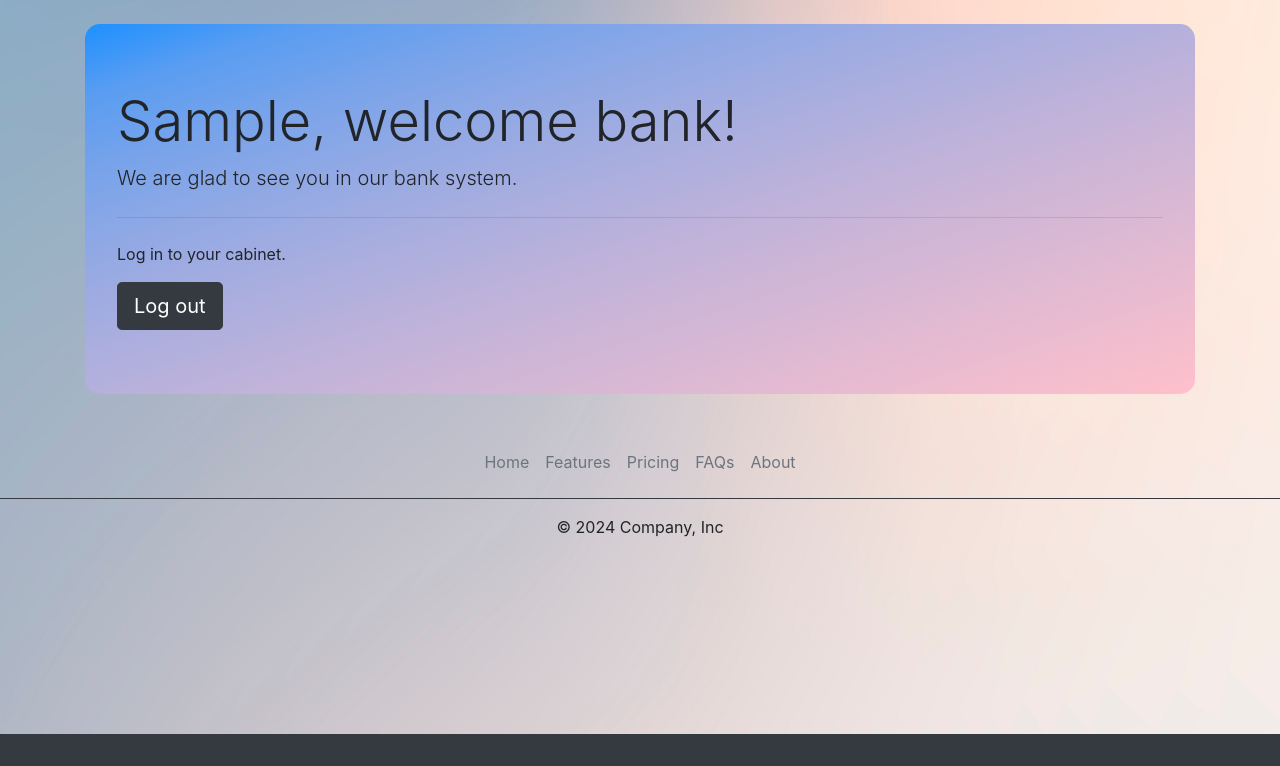
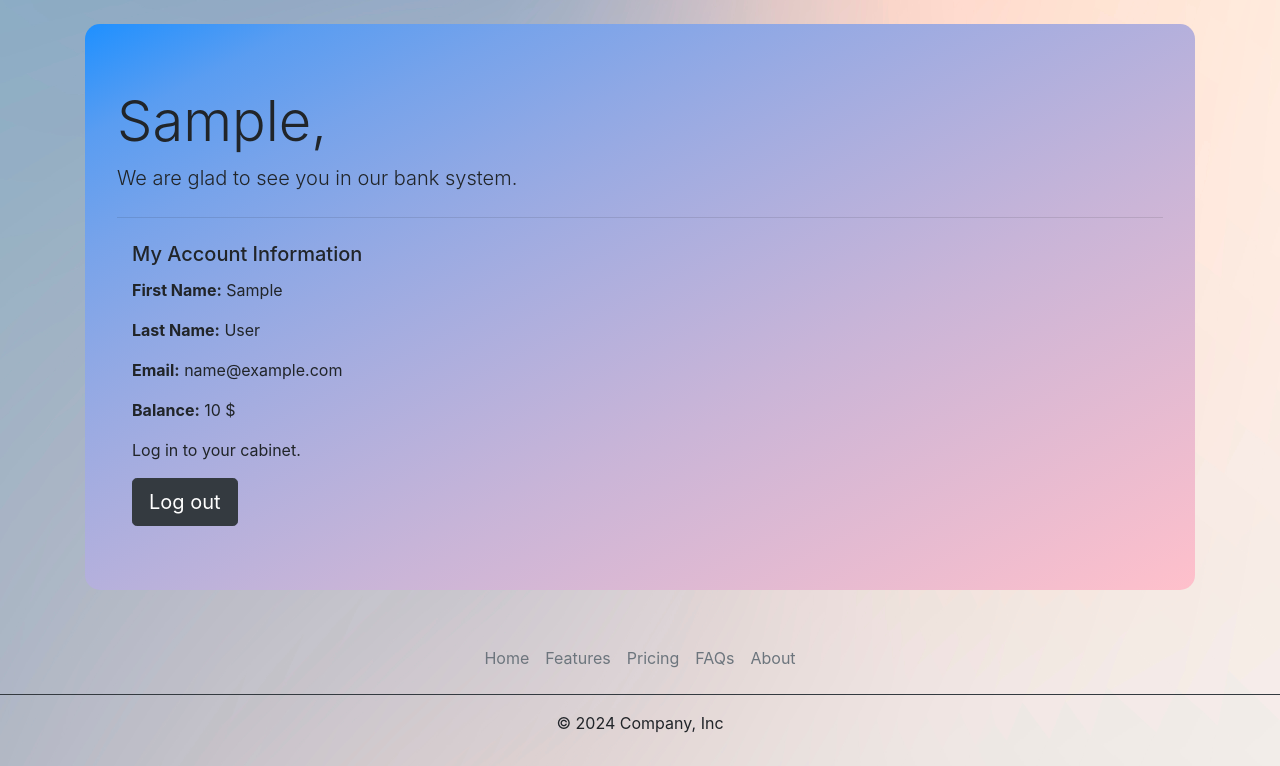
Before and after one commit to mmmurka/Online_Bank, a Django app: page /cabinet/ in a window 1280 px wide. Shown: the part 66-832 px from the top of the page. Before the commit the page ends 800 px from the top, so only its background shows below. Run offline with Django 5.2, Linux system fonts and the light colour scheme; a user stored in the database is signed in; tables that the repository leaves empty hold one stand-in row (values such as "Sample post"); some libraries are stand-ins or nearby versions.

Commit message:
updated cabinet

```diff
--- a/banking/views.py
+++ b/banking/views.py
@@ -75,7 +75,10 @@ def success_account(request):
 @login_required
 def cabinet(request):
     username = request.user.first_name
-    return render(request, 'banking/cabinet.html', {'username': username})
+    balance = Account.objects.get(user=request.user).balance
+    last_name = request.user.last_name
+    email = Account.objects.get(user=request.user).user.email
+    return render(request, 'banking/cabinet.html', {'username': username, 'last_name': last_name, 'balance': balance, 'email': email})
 
 
 def user_logout(request):
@@ -96,7 +99,7 @@ def get_time_of_day(current_time):
         return 'Good morning'
     elif 12 <= hour < 18:
         return 'Have a nice day'
-    elif 18 <= hour < 24:
+    elif 18 <= hour < 23:
         return 'Good evening'
     else:
         return 'Good night'
--- a/templates/banking/cabinet.html
+++ b/templates/banking/cabinet.html
@@ -2,11 +2,22 @@
 {% block content %}
 <div class="container">
     <div class="jumbotron mt-4" style="background-image: linear-gradient(to bottom right, DodgerBlue, 30%, pink); border-radius: 15px;">
-        <h1 class="display-4">{{ username }}, welcome bank!</h1>
+        <h1 class="display-4">{{ username }}, </h1>
         <p class="lead">We are glad to see you in our bank system.</p>
         <hr class="my-4">
-        <p>Log in to your cabinet.</p>
-        <a class="btn btn-dark btn-lg mr-3" href="{% url 'logout' %}" role="button">Log out</a>
+
+
+         <div class="col-md-8">
+                    <h5 class="card-title">My Account Information</h5>
+                    <p><strong>First Name:</strong> {{ username }}</p>
+                    <p><strong>Last Name:</strong> {{ last_name }}</p>
+                    <p><strong>Email:</strong> {{ email }}</p>
+                    <p><strong>Balance:</strong> {{ balance }} $</p>
+
+                    <!-- Przyciski do akcji -->
+                    {% csrf_token %}
+                    <p>Log in to your cabinet.</p>
+                    <a class="btn btn-dark btn-lg mr-3" href="{% url 'logout' %}" role="button">Log out</a>                </div>
 
 
     </div>
```
